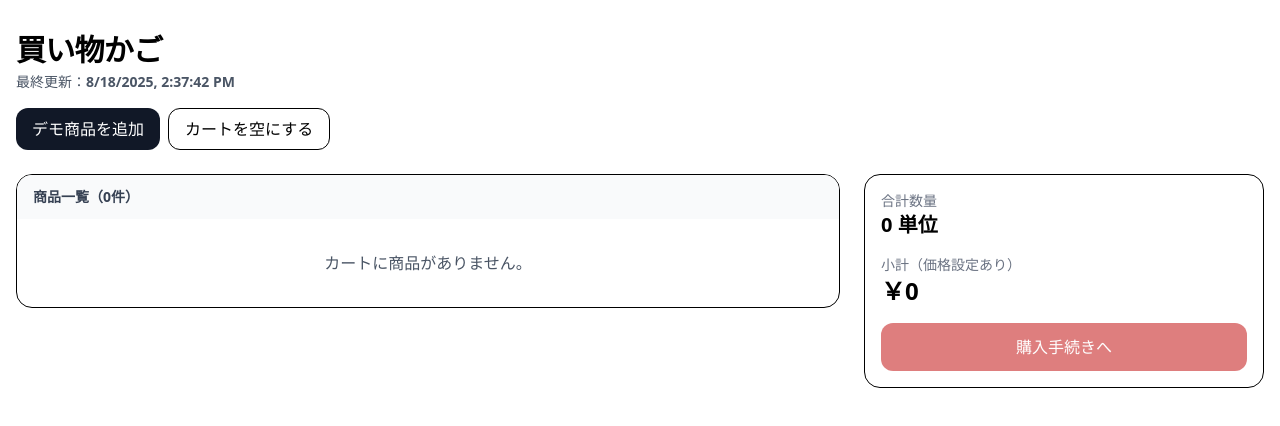
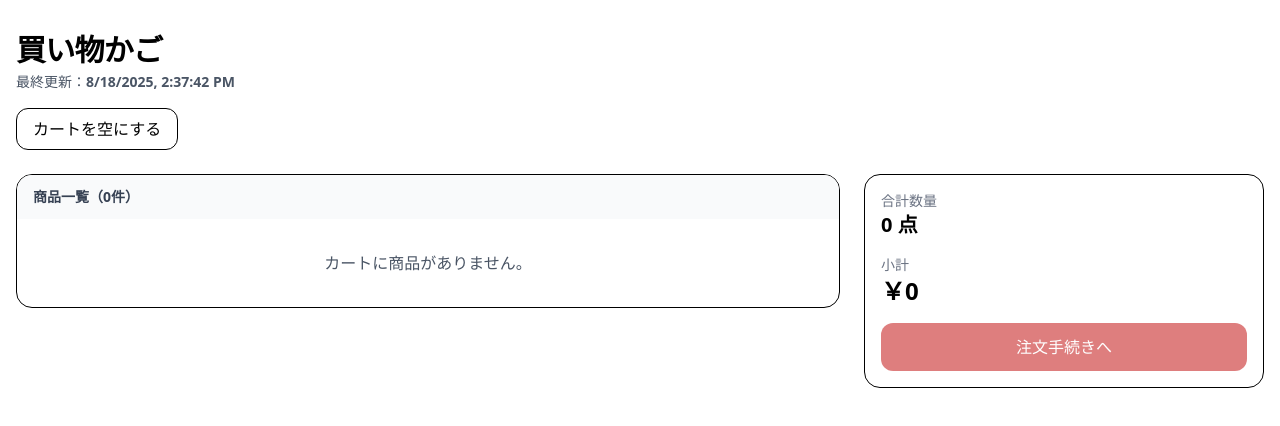
Before and after one commit to kenpeitai/team2, a Next.js app in the folder frontend/: page /supporter/shopping_cart in a window 1280 px wide. Shown: the top 426 px of the page. Built offline with nearby package versions, Linux system fonts and the light colour scheme.

Commit message:
fix:買い物かごページの修正

```diff
--- a/frontend/src/app/supporter/shopping_cart/page.tsx
+++ b/frontend/src/app/supporter/shopping_cart/page.tsx
@@ -62,15 +62,6 @@ export default function SupporterShoppingCartPage() {
   };
 
   // 操作
-  const addItem = (item: CartItem) => {
-    updateCart(prev => {
-      const items = [...prev.items];
-      const i = items.findIndex(x => x.productId === item.productId);
-      if (i >= 0) items[i] = { ...items[i], quantity: items[i].quantity + item.quantity };
-      else items.push({ ...item });
-      return { ...prev, items };
-    });
-  };
   const updateQty = (id: string, qty: number) => {
     updateCart(prev => {
       const items = prev.items
@@ -86,17 +77,6 @@ export default function SupporterShoppingCartPage() {
     if (confirm("カートを空にしますか？")) {
       updateCart(() => ({ updatedAtISO: new Date().toISOString(), items: [] }));
     }
-  };
-
-  // デモ投入（動作確認用）
-  const addDemo = () => {
-    const demo: CartItem[] = [
-      { productId: "p-water-2l",     productName: "飲料水 2L×6本（1ケース）", unit: "ケース", quantity: 2, unitPriceYen: 1380 },
-      { productId: "p-instant-rice", productName: "サトウのごはん 200g×5食",   unit: "箱",    quantity: 4, unitPriceYen: 598  },
-      { productId: "p-mask",         productName: "不織布マスク(50枚)",        unit: "箱",    quantity: 3, unitPriceYen: 398  },
-    ];
-    demo.forEach(addItem);
-    alert("デモ商品をカートに追加しました。");
   };
 
   // チェックアウト（モック：バックエンドは別チーム）
@@ -127,17 +107,8 @@ export default function SupporterShoppingCartPage() {
           {loading ? "読み込み中…" : <>最終更新：<b>{new Date(cart.updatedAtISO).toLocaleString()}</b></>}
         </p>
 
-        {/* アクション */}
+        {/* アクション（デモ追加ボタンは削除） */}
         <div className="mt-4 flex flex-wrap gap-2">
-          <button
-            onClick={addDemo}
-            className="rounded-xl px-4 py-2 text-white"
-            style={{ backgroundColor: "#111827" }}
-            onMouseOver={(e) => (e.currentTarget.style.backgroundColor = "#0b1220")}
-            onMouseOut={(e) => (e.currentTarget.style.backgroundColor = "#111827")}
-          >
-            デモ商品を追加
-          </button>
           <button onClick={clearAll} className="rounded-xl px-4 py-2 border hover:bg-gray-50">
             カートを空にする
           </button>
@@ -202,15 +173,15 @@ export default function SupporterShoppingCartPage() {
             </div>
           </div>
 
-          {/* 右：サマリ（ログインUIは不要） */}
+          {/* 右：サマリ */}
           <aside className="lg:col-span-1">
             <div className="rounded-2xl border p-4 space-y-4">
               <div>
                 <div className="text-sm text-gray-500">合計数量</div>
-                <div className="text-xl font-bold">{totals.totalUnits.toLocaleString()} 単位</div>
+                <div className="text-xl font-bold">{totals.totalUnits.toLocaleString()} 点</div>
               </div>
               <div>
-                <div className="text-sm text-gray-500">小計（価格設定あり）</div>
+                <div className="text-sm text-gray-500">小計</div>
                 <div className="text-2xl font-extrabold">{fmtJPY(totals.subtotal)}</div>
               </div>
 
@@ -222,7 +193,7 @@ export default function SupporterShoppingCartPage() {
                 onMouseOver={(e) => (e.currentTarget.style.backgroundColor = RAKUTEN_RED_HOVER)}
                 onMouseOut={(e) => (e.currentTarget.style.backgroundColor = RAKUTEN_RED)}
               >
-                {submitting ? "処理中…" : "購入手続きへ"}
+                {submitting ? "処理中…" : "注文手続きへ"}
               </button>
 
 
@@ -234,7 +205,7 @@ export default function SupporterShoppingCartPage() {
   );
 }
 
-/* ====== 画像表示（NeedsList の ProductHeroImage と同じ候補生成＆onError 逐次切替） ====== */
+/* ====== 画像表示（申請画面と同じ方式：候補URLを順にフォールバック） ====== */
 function CartImage({
   productId,
   imageUrl,
@@ -248,7 +219,6 @@ function CartImage({
   const [candidates, setCandidates] = useState<string[]>([]);
 
   useEffect(() => {
-    // 参考実装と同様：imageUrl があればそれを先頭に、無ければ /products と /images を拡張子違いで並べる
     const given = imageUrl ? [imageUrl] : [];
     const fallbacks = ["/products", "/images"].flatMap((base) =>
       [".jpg", ".png", ".webp"].map((ext) => `${base}/${productId}${ext}`)
@@ -267,7 +237,6 @@ function CartImage({
   };
 
   if (!src) {
-    // 参考コードはカテゴリ別アイコンを出していたが、カートではカテゴリ情報が無いのでプレースホルダ表示
     return (
       <div className="h-full w-full grid place-items-center bg-gradient-to-br from-gray-100 to-gray-200 text-xs text-gray-500">
         No Image
```
